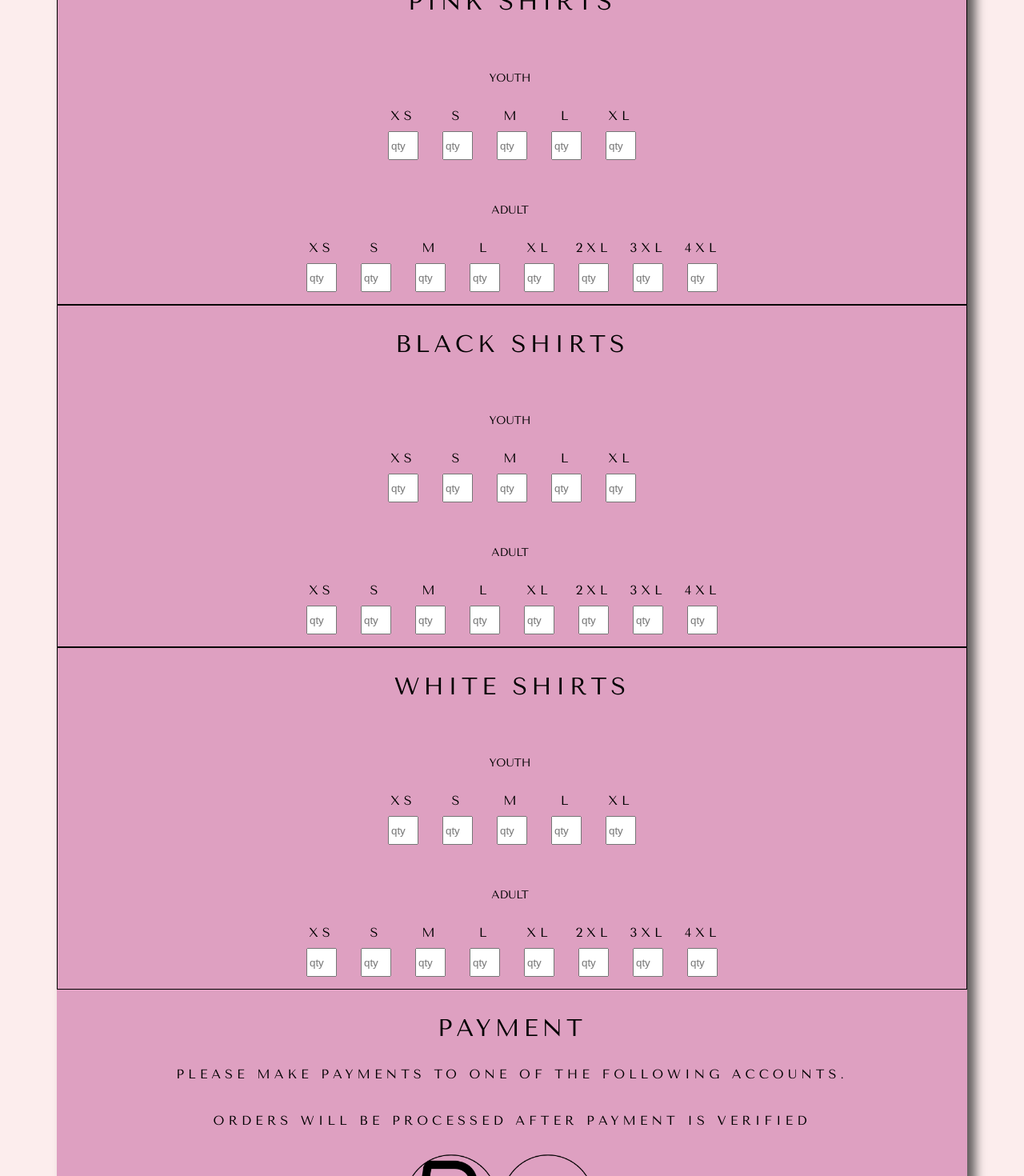
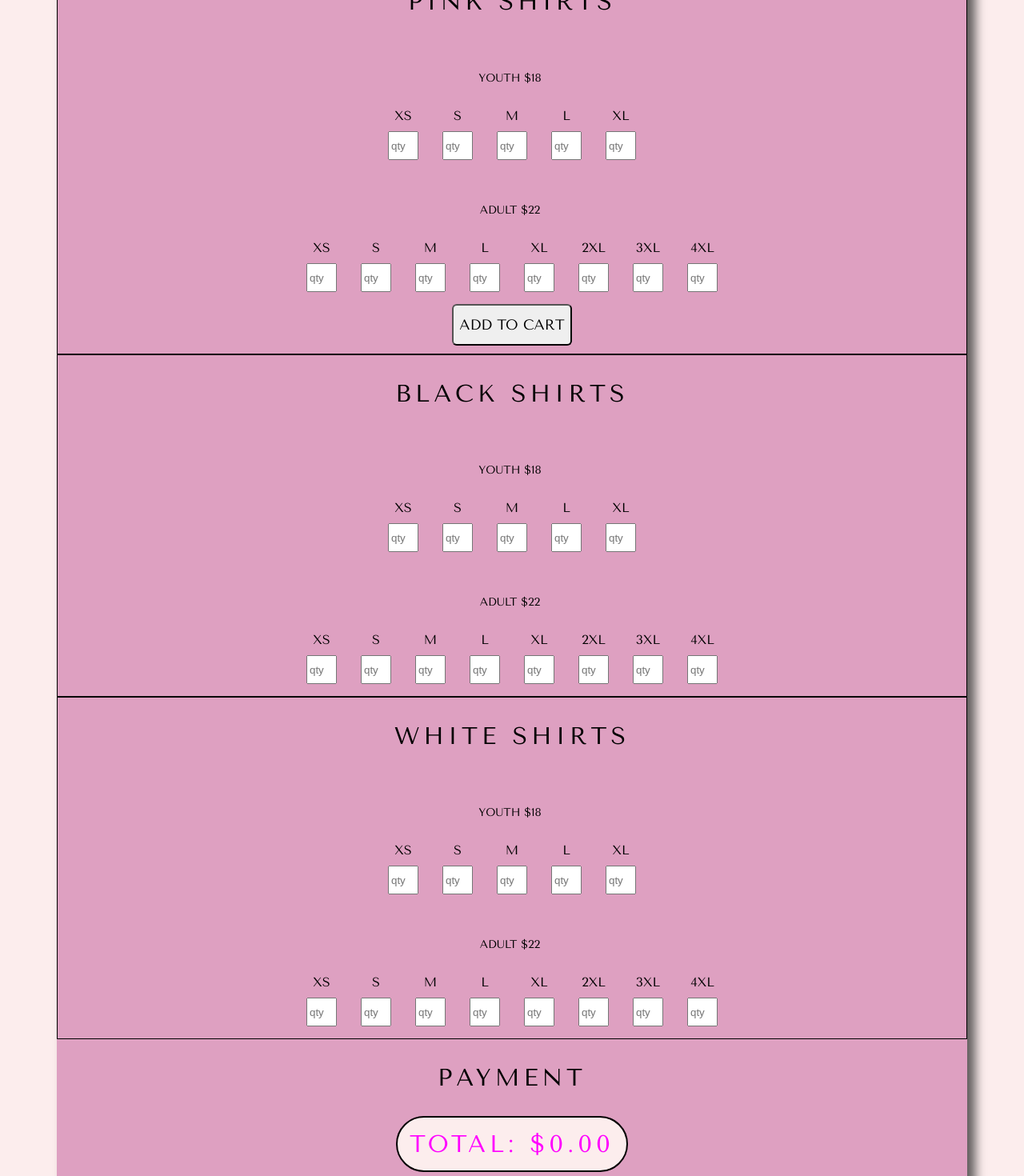
Before and after one commit to jlangner87/teamlindsay, a React (Create React App) app in the folder client/: page / in a window 1280 px wide. Shown: the part 1500-2970 px from the top of the page at 80% size. Built offline with nearby package versions, Linux system fonts and the light colour scheme; a web font is replaced by a local one.

Commit message:
set states for form and price

```diff
--- a/client/src/App.css
+++ b/client/src/App.css
@@ -1,6 +1,19 @@
 body {
   text-align: center;
   background-color: #fceded;
+}
+
+button {
+  width: 150px;
+  height: 52px;
+  margin-top: 10px;
+  margin-bottom: 25px;
+  border-radius: 6px;
+  font-size: 18px;
+  font-family: 'Tenor Sans', sans-serif;
+  color: black;
+  margin-top: 0;
+  margin-bottom: 10px;
 }
 
 .App {
@@ -80,7 +93,7 @@ input {
 
 label {
   font-family: 'Tenor Sans', sans-serif;
-  letter-spacing: 5px;
+  letter-spacing: normal;
   font-size: 16px;
   color: black;
   text-transform: uppercase;
@@ -126,6 +139,22 @@ label {
   color: black;
   text-transform: uppercase;
   margin-top: 0;
+}
+
+.price {
+  font-family: 'Tenor Sans', sans-serif;
+  letter-spacing: 5px;
+  font-size: 30px;
+  color: black;
+  text-transform: uppercase;
+  background-color: #fceded;
+  max-width: fit-content;
+  border: 2px solid black;
+  border-radius: 50px;
+  padding: 15px;
+  margin: 0 auto;
+  margin-bottom: 35px;
+  color: magenta;
 }
 
 .youth {
@@ -257,6 +286,11 @@ label {
     margin-top: 10px;
     margin-bottom: 25px;
     border-radius: 6px;
+    font-size: 12px;
+  }
+
+  .price {
+    font-size: 24px;
   }
 
 }
--- a/client/src/App.js
+++ b/client/src/App.js
@@ -10,12 +10,55 @@ import venmo from './assets/venmo.png'
 import paypal from './assets/paypal.png'
 
 function App() {
-  let initialState = {
-    firstName: '',
-    lastName: '',
-    phoneNumber: '',
-    email: ''
+  let [price, setPrice] = useState(0)
+  //
+  let [fName, setFname] = useState('')
+  let [lName, setLName] = useState('')
+  let [phone, setPhone] = useState('')
+  let [email, setEmail] = useState('')
+  //
+  let [pinkYXS, setPinkYXS] = useState(0)
+  let [pinkYS, setPinkYS] = useState(0)
+  let [pinkYM, setPinkYM] = useState(0)
+  let [pinkYL, setPinkYL] = useState(0)
+  let [pinkYXL, setPinkYXL] = useState(0)
+  //
+  let [pinkXS, setPinkXS] = useState(0)
+  let [pinkS, setPinkS] = useState(0)
+  let [pinkM, setPinkM] = useState(0)
+  let [pinkL, setPinkL] = useState(0)
+  let [pinkXL, setPinkXL] = useState(0)
+  //
+  let [blackYXS, setBlackYXS] = useState(0)
+  let [blackYS, setBlackYS] = useState(0)
+  let [blackYM, setBlackYM] = useState(0)
+  let [blackYL, setBlackYL] = useState(0)
+  let [blackYXL, setBlackYXL] = useState(0)
+  //
+  let [blackXS, setBlackXS] = useState(0)
+  let [blackS, setBlackS] = useState(0)
+  let [blackM, setBlackM] = useState(0)
+  let [blackL, setBlackL] = useState(0)
+  let [blackXL, setBlackXL] = useState(0)
+  //
+  let [whiteYXS, setWhiteYXS] = useState(0)
+  let [whiteYS, setWhiteYS] = useState(0)
+  let [whiteYM, setWhiteYM] = useState(0)
+  let [whiteYL, setWhiteYL] = useState(0)
+  let [whiteYXL, setWhiteYXL] = useState(0)
+  //
+  let [whiteXS, setWhiteXS] = useState(0)
+  let [whiteS, setWhiteS] = useState(0)
+  let [whiteM, setWhiteM] = useState(0)
+  let [whiteL, setWhiteL] = useState(0)
+  let [whiteXL, setWhiteXL] = useState(0)
+
+  const handleCart = (event) => {
+    event.preventDefault()
+    setPrice(price + 18)
   }
+
+  const handleOrder = () => {}
 
   return (
     <div className="App">
@@ -62,11 +105,11 @@ function App() {
           </div>
           <div className="color_form">
             <p className="subtitle2">PINK Shirts</p>
-            <p className="youth">Youth</p>
+            <p className="youth">Youth $18</p>
             <div className="form2">
               <div className="field_container">
                 <label>XS</label>
-                <input className="qty" placeholder="qty"></input>
+                <input id={price} className="qty" placeholder="qty"></input>
               </div>
               <div className="field_container">
                 <label>S</label>
@@ -85,7 +128,7 @@ function App() {
                 <input className="qty" placeholder="qty"></input>
               </div>
             </div>
-            <p className="youth">Adult</p>
+            <p className="youth">Adult $22</p>
             <div className="form2">
               <div className="field_container">
                 <label>XS</label>
@@ -120,10 +163,11 @@ function App() {
                 <input className="qty" placeholder="qty"></input>
               </div>
             </div>
+            <button onClick={handleCart}>ADD TO CART</button>
           </div>
           <div className="color_form">
             <p className="subtitle2">BLACK shirts</p>
-            <p className="youth">Youth</p>
+            <p className="youth">Youth $18</p>
             <div className="form2">
               <div className="field_container">
                 <label>XS</label>
@@ -146,7 +190,7 @@ function App() {
                 <input className="qty" placeholder="qty"></input>
               </div>
             </div>
-            <p className="youth">Adult</p>
+            <p className="youth">Adult $22</p>
             <div className="form2">
               <div className="field_container">
                 <label>XS</label>
@@ -184,7 +228,7 @@ function App() {
           </div>
           <div className="color_form">
             <p className="subtitle2">WHITE shirts</p>
-            <p className="youth">Youth</p>
+            <p className="youth">Youth $18</p>
             <div className="form2">
               <div className="field_container">
                 <label>XS</label>
@@ -207,7 +251,7 @@ function App() {
                 <input className="qty" placeholder="qty"></input>
               </div>
             </div>
-            <p className="youth">Adult</p>
+            <p className="youth">Adult $22</p>
             <div className="form2">
               <div className="field_container">
                 <label>XS</label>
@@ -245,6 +289,7 @@ function App() {
           </div>
           <div className="form3">
             <p className="subtitle2">PAYMENT</p>
+            <p className="price">TOTAL: ${price}.00</p>
             <p className="text">
               Please make payments to one of the following accounts.
             </p>
```
